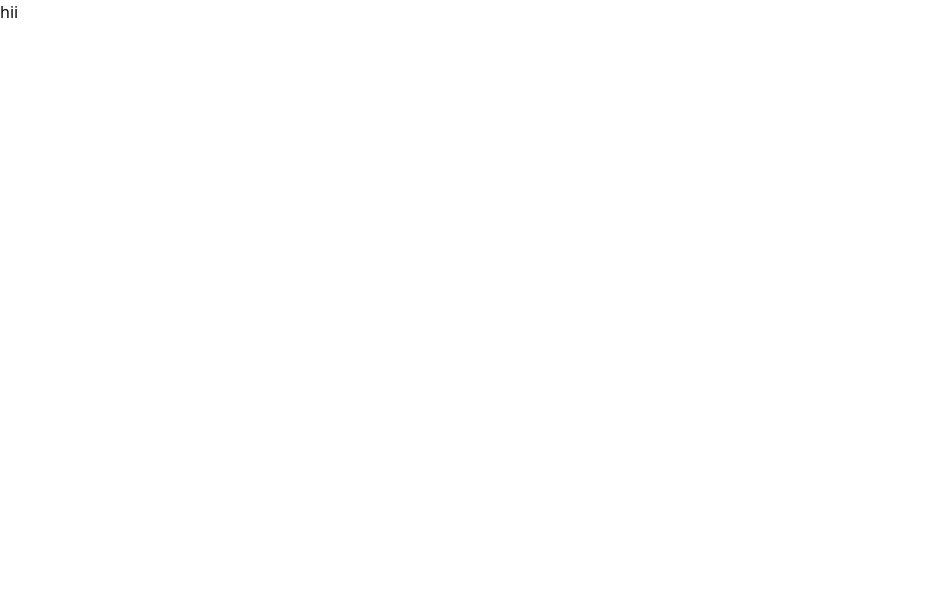
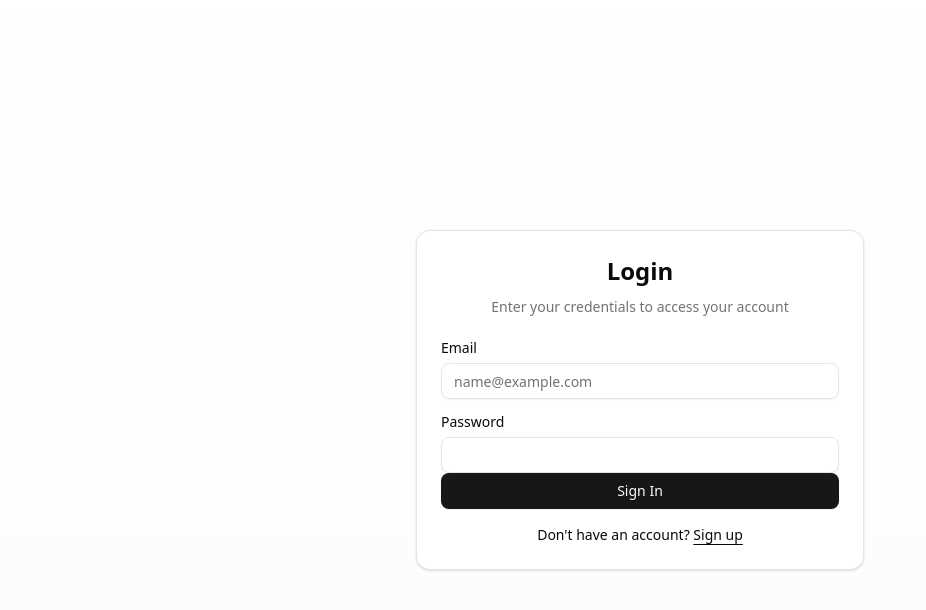
Before and after one commit to Anjalisharma3463/offline-expenses-tracker, a React (Vite) app: page / in a window 1280 px wide. Shown: the top 610 px of the page, without its empty margins (0-926 px from the left). Built offline with nearby package versions, Linux system fonts and the light colour scheme.

Commit message:
added app.tsx code

```diff
--- a/src/App.tsx
+++ b/src/App.tsx
@@ -1,13 +1,26 @@
+// src/App.tsx
+import AppLayout from "./components/layout/AppLayout"
+import { BrowserRouter, Routes, Route } from "react-router-dom"
+import Dashboard from "./pages/Dashboard"
+import Login from "./pages/Login"
+import Signup from "./pages/Signup"
+import { ToastProvider } from "./components/ui/toast"
+import { Toast } from "./components/ui/toast"
 
-import './App.css'
-
-function App() {
-
+export default function App() {
   return (
-    <>
-  <p className=''>hii</p>
-    </>
+    <ToastProvider>
+    <AppLayout>
+      <BrowserRouter>
+        <Routes>
+          <Route path="/login" element={<Login />} />
+          <Route path="/" element={<Login />} />
+          <Route path="/signup" element={<Signup />} />
+          <Route path="/dashboard" element={<Dashboard />} />
+        </Routes>
+      </BrowserRouter>
+    </AppLayout>
+    <Toast />
+    </ToastProvider>
   )
 }
-
-export default App
```
